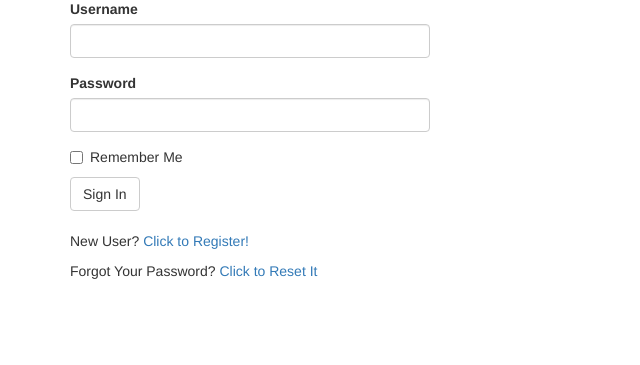
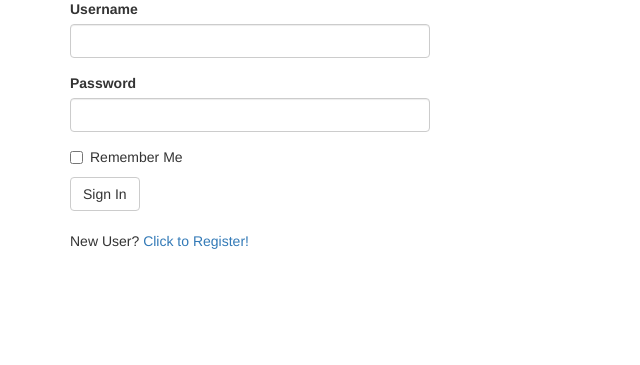
Before and after one commit to Artyko/Cheatmeal, a Flask app: page /login in a window 1280 px wide. Shown: the part 143-508 px from the top of the page, without its empty margins (0-640 px from the left). Run offline with Flask 2, Linux system fonts and the light colour scheme; some libraries are stand-ins or nearby versions.

Commit message:
fix bootstrap login template

```diff
--- a/app/templates/login.html
+++ b/app/templates/login.html
@@ -11,8 +11,4 @@
     </div>
     <br>
     <p>New User? <a href="{{ url_for('register') }}">Click to Register!</a></p>
-    <p>
-        Forgot Your Password?
-        <a href="{{ url_for('reset_password_request') }}">Click to Reset It</a>
-    </p>
 {% endblock %}
```
